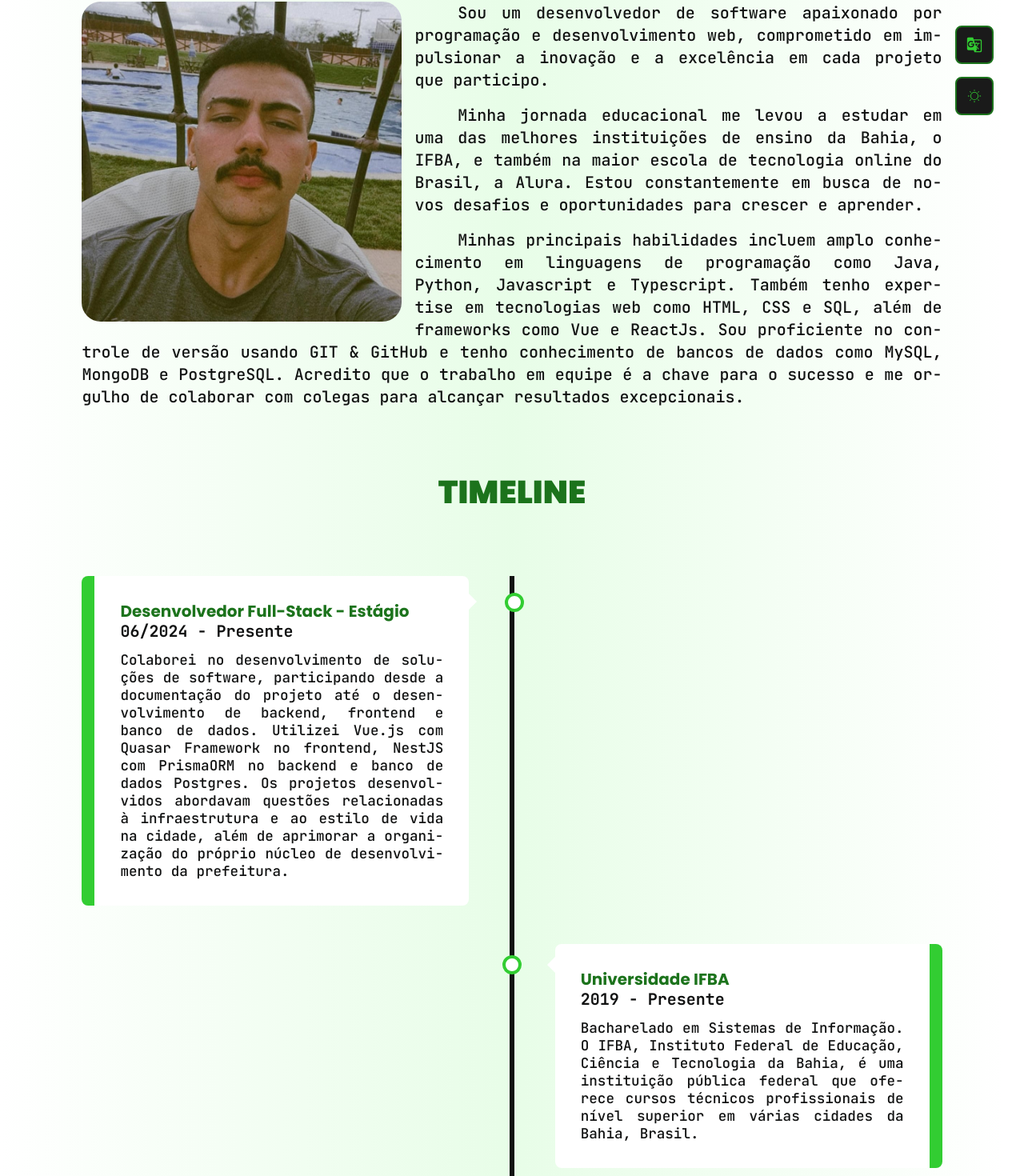
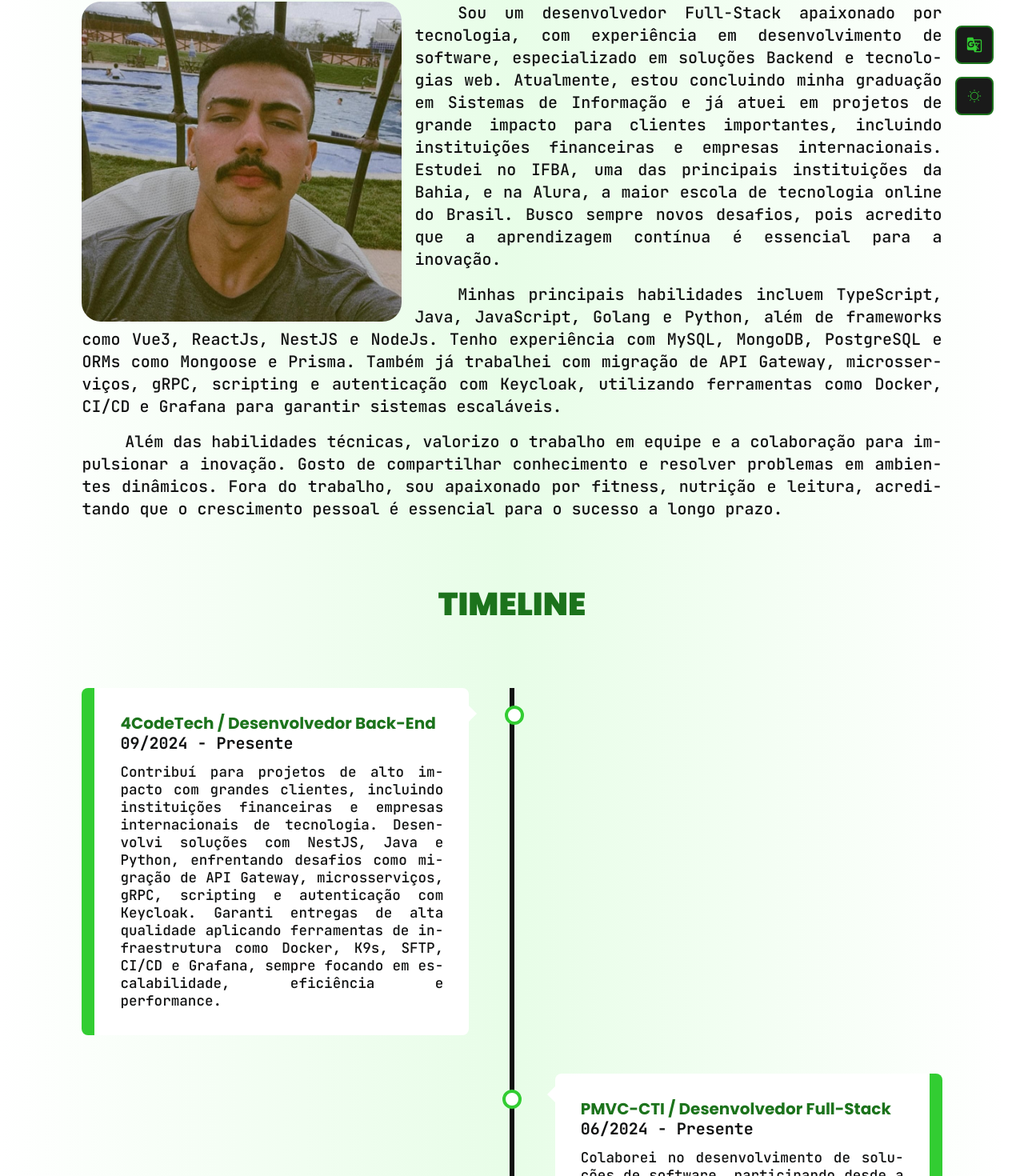
Before and after one commit to viniciussis/My_Portfolio, a React (Vite) app: page /about in a window 1280 px wide. Shown: the part 312-1782 px from the top of the page at 80% size. Built offline with nearby package versions, Linux system fonts and the light colour scheme.

Commit message:
chore: update personal bio and timeline in about me section

```diff
--- a/src/pages/About/Timeline/index.tsx
+++ b/src/pages/About/Timeline/index.tsx
@@ -10,20 +10,26 @@ const Timeline = () => {
       <h2 className="timeline__sub">{t('aboutpage.timeline.title')}</h2>
       <div className="timeline__container">
         <EventMarker
-          title={t('aboutpage.timeline.1.title')}
-          subtitle={t('aboutpage.timeline.1.sub')}
-          description={t('aboutpage.timeline.1.description')}
+          title={t('aboutpage.timeline.4.title')}
+          subtitle={t('aboutpage.timeline.4.sub')}
+          description={t('aboutpage.timeline.4.description')}
+        />
+        <EventMarker
+          title={t('aboutpage.timeline.3.title')}
+          subtitle={t('aboutpage.timeline.3.sub')}
+          description={t('aboutpage.timeline.3.description')}
+          position="right"
         />
         <EventMarker
           title={t('aboutpage.timeline.2.title')}
           subtitle={t('aboutpage.timeline.2.sub')}
           description={t('aboutpage.timeline.2.description')}
-          position="right"
         />
         <EventMarker
-          title={t('aboutpage.timeline.3.title')}
-          subtitle={t('aboutpage.timeline.3.sub')}
-          description={t('aboutpage.timeline.3.description')}
+          title={t('aboutpage.timeline.1.title')}
+          subtitle={t('aboutpage.timeline.1.sub')}
+          description={t('aboutpage.timeline.1.description')}
+          position="right"
         />
       </div>
     </section>
--- a/src/translations/en/global.json
+++ b/src/translations/en/global.json
@@ -62,27 +62,32 @@
     "greetings": {
       "sub": "Hey! I'm Vinícius!",
       "paras": {
-        "1": "I'm a software developer passionate about programming and web development committed to driving innovation and excellence in every project I engage in.",
-        "2": "My educational journey led me to study at one of the best teaching colleges in Bahia, IFBA, and also at the largest online technology school in Brazil, Alura. I am constantly seeking new challenges and opportunities to grow and learn.",
-        "3": "My key skills include extensive knowledge in programming languages such as Java, Python, Javascript, and Typescript. I also have expertise in web technologies like HTML, CSS, and SQL, as well as frameworks like Vue and ReactJs. I am proficient in version control using GIT & GitHub and have knowledge of databases such as MySQL, MongoDB, and PostgreSQL. I believe that teamwork is the key to success, and I take pride in collaborating with colleagues to achieve exceptional results."
+        "1": "I am a passionate Full-Stack Developer with experience in software development, specializing in Backend solutions and web technologies. Currently completing my degree in Information Systems, I have worked on high-impact projects for major clients, including financial institutions and international technology companies. I studied at IFBA, one of Bahia’s leading institutions, and Alura, Brazil’s largest online technology school. Always eager for new challenges, I believe continuous learning is key to innovation and professional excellence.",
+        "2": "My expertise includes TypeScript, Java, JavaScript, Golang, and Python, along with frameworks like Vue3, ReactJs, NestJS, and NodeJs. I have experience with MySQL, MongoDB, PostgreSQL, and ORMs such as Mongoose and Prisma. I have also worked with API Gateway migration, microservices, gRPC, scripting, and authentication with Keycloak, leveraging tools like Docker, CI/CD, and Grafana for scalable systems.",
+        "3": "Beyond technical skills, I value teamwork and collaboration to drive innovation. I enjoy knowledge sharing and problem-solving in dynamic environments. Outside of work, I am passionate about fitness, nutrition, and reading, believing that personal growth is essential for long-term success."
       }
     },
     "timeline": {
       "title": "Timeline",
       "1": {
-        "title": "Full-Stack Developer - Internship",
-        "sub": "2024/06 - Present",
-        "description": "I contributed to the development of software solutions participating in everything from project documentation to backend, frontend database development. I used Vue.js with Quasar Framework on the frontend, with PrismaORM on the backend, and Postgres for the database. The projects developed addressed issues related to infrastructure and lifestyle in the city, as well as improving the organization of the city's own development team."
-      },
-      "2": {
         "title": "IFBA University",
         "sub": "2019 - Present",
         "description": "Bachelor of System Information. The IFBA, Federal Institute of Education, Science, and Technology of Bahia, is a federal public institution that offers professional technical courses at the higher education level in various cities of Bahia, Brazil."
       },
-      "3": {
+      "2": {
         "title": "Alura",
         "sub": "2021 - Present",
         "description": "Alura is the largest online technology school in Brazil, offering courses in programming, front-end, DevOps, mobile, Data Science, UX & Design, Artificial Intelligence, and Management & Innovation"
+      },
+      "3": {
+        "title": "PMVC-CTI / Full-Stack Developer",
+        "sub": "2024/06 - Present",
+        "description": "I contributed to the development of software solutions participating in everything from project documentation to backend, frontend database development. I used Vue.js with Quasar Framework on the frontend, with PrismaORM on the backend, and Postgres for the database. The projects developed addressed issues related to infrastructure and lifestyle in the city, as well as improving the organization of the city's own development team."
+      },
+      "4": {
+        "title": "4CodeTech - Back-End Developer",
+        "sub": "2024/09 - Present",
+        "description": "I have contributed to high-impact projects for major clients, including financial institutions and international tech companies. I developed solutions using NestJS, Java, and Python, tackling challenges such as API Gateway migration, microservices, gRPC, scripting, and authentication with Keycloak. I ensured high-quality deliveries by applying infrastructure tools like Docker, K9s, SFTP, CI/CD, and Grafana, always focusing on scalability, efficiency, and performance."
       }
     },
     "hobbies": {
--- a/src/translations/pt/global.json
+++ b/src/translations/pt/global.json
@@ -62,27 +62,32 @@
     "greetings": {
       "sub": "Eai! Me chamo Vinícius!",
       "paras": {
-        "1": "Sou um desenvolvedor de software apaixonado por programação e desenvolvimento web, comprometido em impulsionar a inovação e a excelência em cada projeto que participo.",
-        "2": "Minha jornada educacional me levou a estudar em uma das melhores instituições de ensino da Bahia, o IFBA, e também na maior escola de tecnologia online do Brasil, a Alura. Estou constantemente em busca de novos desafios e oportunidades para crescer e aprender.",
-        "3": "Minhas principais habilidades incluem amplo conhecimento em linguagens de programação como Java, Python, Javascript e Typescript. Também tenho expertise em tecnologias web como HTML, CSS e SQL, além de frameworks como Vue e ReactJs. Sou proficiente no controle de versão usando GIT & GitHub e tenho conhecimento de bancos de dados como MySQL, MongoDB e PostgreSQL. Acredito que o trabalho em equipe é a chave para o sucesso e me orgulho de colaborar com colegas para alcançar resultados excepcionais."
+        "1": "Sou um desenvolvedor Full-Stack apaixonado por tecnologia, com experiência em desenvolvimento de software, especializado em soluções Backend e tecnologias web. Atualmente, estou concluindo minha graduação em Sistemas de Informação e já atuei em projetos de grande impacto para clientes importantes, incluindo instituições financeiras e empresas internacionais. Estudei no IFBA, uma das principais instituições da Bahia, e na Alura, a maior escola de tecnologia online do Brasil. Busco sempre novos desafios, pois acredito que a aprendizagem contínua é essencial para a inovação.",
+        "2": "Minhas principais habilidades incluem TypeScript, Java, JavaScript, Golang e Python, além de frameworks como Vue3, ReactJs, NestJS e NodeJs. Tenho experiência com MySQL, MongoDB, PostgreSQL e ORMs como Mongoose e Prisma. Também já trabalhei com migração de API Gateway, microsserviços, gRPC, scripting e autenticação com Keycloak, utilizando ferramentas como Docker, CI/CD e Grafana para garantir sistemas escaláveis.",
+        "3": "Além das habilidades técnicas, valorizo o trabalho em equipe e a colaboração para impulsionar a inovação. Gosto de compartilhar conhecimento e resolver problemas em ambientes dinâmicos. Fora do trabalho, sou apaixonado por fitness, nutrição e leitura, acreditando que o crescimento pessoal é essencial para o sucesso a longo prazo."
       }
     },
     "timeline": {
       "title": "Timeline",
       "1": {
-        "title": "Desenvolvedor Full-Stack - Estágio",
-        "sub": "06/2024 - Presente",
-        "description": "Colaborei no desenvolvimento de soluções de software, participando desde a documentação do projeto até o desenvolvimento de backend, frontend e banco de dados. Utilizei Vue.js com Quasar Framework no frontend, NestJS com PrismaORM no backend e banco de dados Postgres. Os projetos desenvolvidos abordavam questões relacionadas à infraestrutura e ao estilo de vida na cidade, além de aprimorar a organização do próprio núcleo de desenvolvimento da prefeitura."
-      },
-      "2": {
         "title": "Universidade IFBA",
         "sub": "2019 - Presente",
         "description": "Bacharelado em Sistemas de Informação. O IFBA, Instituto Federal de Educação, Ciência e Tecnologia da Bahia, é uma instituição pública federal que oferece cursos técnicos profissionais de nível superior em várias cidades da Bahia, Brasil."
       },
-      "3": {
+      "2": {
         "title": "Alura",
         "sub": "2021 - Presente",
         "description": "A Alura é a maior escola de tecnologia online do Brasil, oferecendo cursos em programação, front-end, DevOps, mobile, Data Science, UX & Design, Inteligência Artificial e Gestão & Inovação."
+      },
+      "3": {
+        "title": "PMVC-CTI / Desenvolvedor Full-Stack",
+        "sub": "06/2024 - Presente",
+        "description": "Colaborei no desenvolvimento de soluções de software, participando desde a documentação do projeto até o desenvolvimento de backend, frontend e banco de dados. Utilizei Vue.js com Quasar Framework no frontend, NestJS com PrismaORM no backend e banco de dados Postgres. Os projetos desenvolvidos abordavam questões relacionadas à infraestrutura e ao estilo de vida na cidade, além de aprimorar a organização do próprio núcleo de desenvolvimento da prefeitura."
+      },
+      "4": {
+        "title": "4CodeTech / Desenvolvedor Back-End",
+        "sub": "09/2024 - Presente",
+        "description": "Contribuí para projetos de alto impacto com grandes clientes, incluindo instituições financeiras e empresas internacionais de tecnologia. Desenvolvi soluções com NestJS, Java e Python, enfrentando desafios como migração de API Gateway, microsserviços, gRPC, scripting e autenticação com Keycloak. Garanti entregas de alta qualidade aplicando ferramentas de infraestrutura como Docker, K9s, SFTP, CI/CD e Grafana, sempre focando em escalabilidade, eficiência e performance."
       }
     },
     "hobbies": {
```
